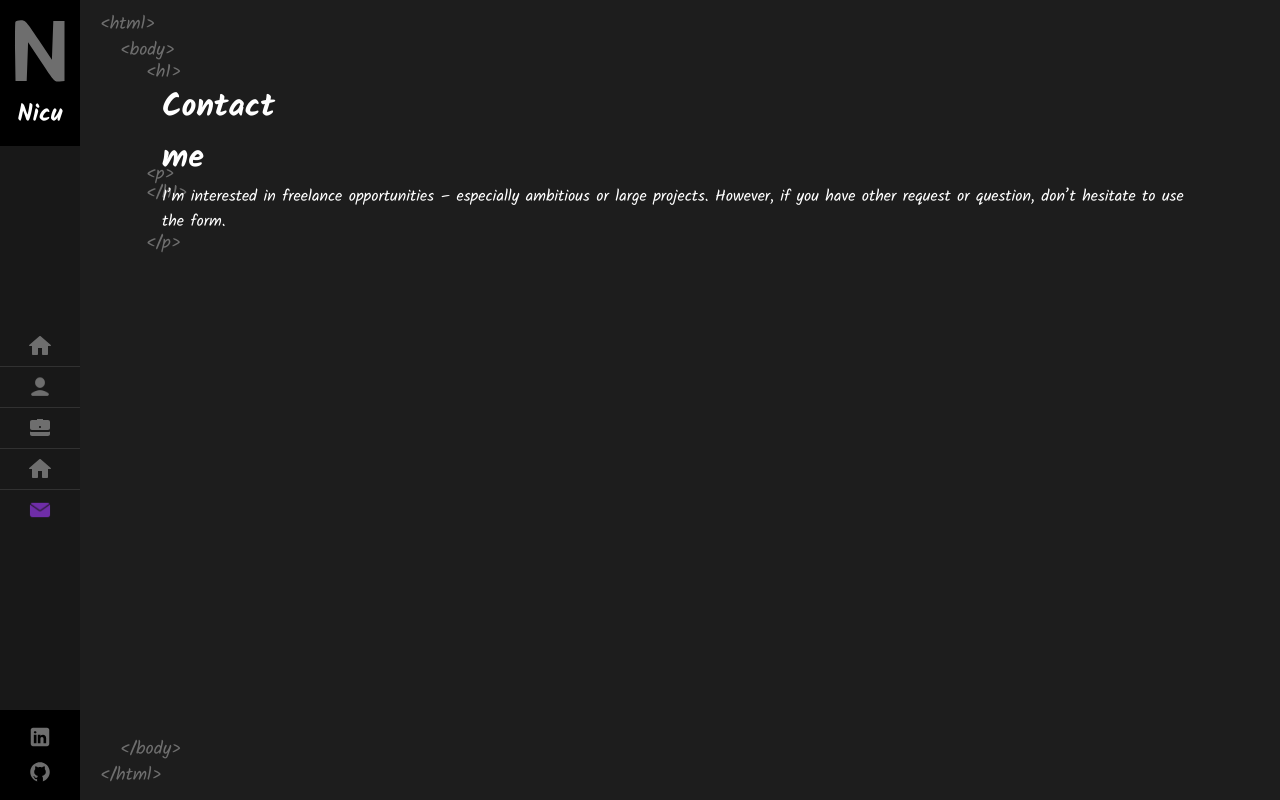
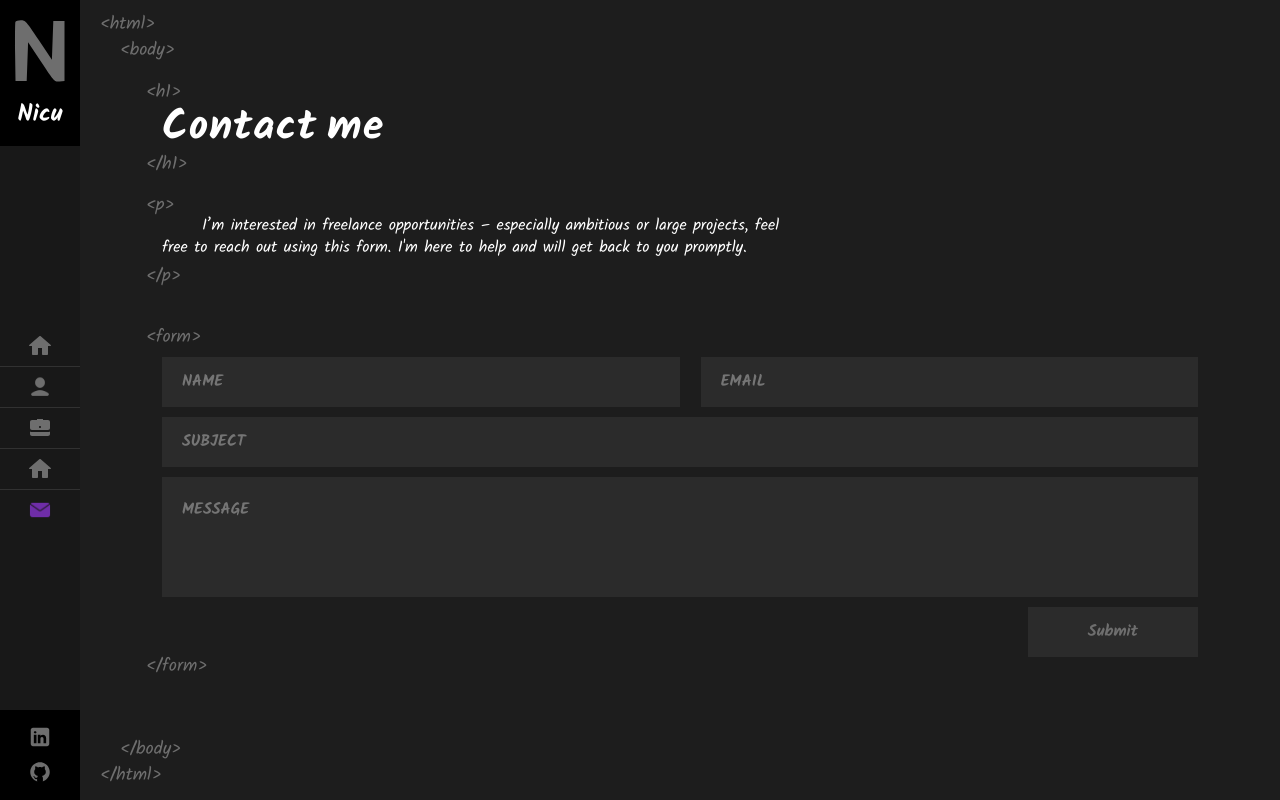
Before and after one commit to IoghiStudio/portfolio, a Next.js app: page /contact in a window 1280 px wide. Built offline with nearby package versions, Linux system fonts and the light colour scheme; a web font is replaced by a local one.

Commit message:
improvements

```diff
--- a/src/components/About/About.scss
+++ b/src/components/About/About.scss
@@ -41,7 +41,7 @@
       cursor: default;
 
       @include onTablet {
-        font-size: 48px;
+        font-size: 42px;
       }
     }
 
--- a/src/components/Contact/Contact.scss
+++ b/src/components/Contact/Contact.scss
@@ -42,7 +42,7 @@
       cursor: default;
 
       @include onTablet {
-        font-size: 48px;
+        font-size: 42px;
       }
     }
 
@@ -97,4 +97,98 @@
       }
     }
   }
+
+  &__form {
+    display: flex;
+    flex-direction: column;
+
+    &-wrapper {
+      margin-top: 80px;
+    }
+  }
+
+  &__inputs {
+    display: flex;
+    flex-direction: column;
+    margin-top: 10px;
+
+    @include onTabletSmall {
+      flex-direction: row;
+    }
+  }
+
+  &__input {
+    width: 100%;
+    height: 50px;
+    padding: 0 20px;
+    margin-bottom: 10px;
+    background-color: #2b2b2b;
+    border: 0;
+    font-family: $kalam;
+    color: #fff;
+    font-size: 16px;
+
+    @include onTabletSmall {
+      flex-direction: row;
+    }
+
+    &:hover {
+      border: 1px solid $purple;
+    }
+
+    &:focus {
+      outline: none;
+      border-bottom: 2px solid $purple;
+    }
+
+    &::placeholder {
+      text-transform: uppercase;
+      font-weight: 600;
+      font-size: 16px;
+      font-family: $kalam;
+    }
+
+    &--name {
+      @include onTabletSmall {
+        width: 50%;
+      }
+    }
+
+    &--email {
+      @include onTabletSmall {
+        width: 48%;
+        margin-left: 2%;
+      }
+    }
+
+    &--message {
+      height: 120px;
+      padding: 20px;
+      resize: none;
+    }
+  }
+
+  &__submit {
+    align-self: flex-end;
+    width: max-content;
+    height: 50px;
+    line-height: 50px;
+    padding: 0 30px;
+    background-color: #2b2b2b;
+    cursor: pointer;
+    transition: transform 200ms;
+    border: 0;
+    color: $gray;
+    font-weight: 600;
+    font-size: 16px;
+    font-family: $kalam;
+
+    @include onTablet {
+      padding: 0 60px;
+    }
+
+    &:hover {
+      transform: scale(1.05);
+    }
+  }
 }
--- a/src/components/Contact/Contact.tsx
+++ b/src/components/Contact/Contact.tsx
@@ -31,6 +31,12 @@ const wordsLines: WordsLine[] = [
 export const Contact = () => {
   const [timer, setTimer] = useState<number>(0);
   const [intervalId, setIntervalId] = useState<NodeJS.Timeout | null>(null);
+
+  //form details
+  const [name, setName] = useState<string>('');
+  const [email, setEmail] = useState<string>('');
+  const [subject, setSubject] = useState<string>('');
+  const [message, setMessage] = useState<string>('');
 
   const handleTimer = useCallback(() => {
     const id = setInterval(() => {
@@ -69,19 +75,19 @@ export const Contact = () => {
 
   return (
     <div className="contact">
-      <div className="about__content">
-        <h1 className='about__title'>
+      <div className="contact__content">
+        <h1 className='contact__title'>
           <TagWrapper tagType={TagType.H1}>
             {wordsLines.map((wordsLine) => {
               const { id, words } = wordsLine;
 
               return (
-                <div key={id} className='about__title-words'>
+                <div key={id} className='contact__title-words'>
                   {words.map(word => (
-                    <div key={word.id} className="about__title-word">
+                    <div key={word.id} className="contact__title-word">
                       {word.chars.map(ch => (
-                        <span key={ch.id} className={classNames('about__title-ch' , {
-                          'about__title-ch--active': timer === +ch.id,
+                        <span key={ch.id} className={classNames('contact__title-ch' , {
+                          'contact__title-ch--active': timer === +ch.id,
                         })}>
                           {ch.char}
                         </span>
@@ -95,12 +101,80 @@ export const Contact = () => {
         </h1>
 
         <TagWrapper tagType={TagType.P}>
-          <p className="about__text">
-            <span className="about__text-section">
+          <p className="contact__text">
+            {/* <span className="contact__text-section">
               I’m interested in freelance opportunities – especially ambitious or large projects. However, if you have other request or question, don’t hesitate to use the form.
+            </span> */}
+
+            <span className="contact__text-section">
+              I’m interested in freelance opportunities – especially ambitious or large projects, feel free to reach out using this form. I'm here to help and will get back to you promptly.
             </span>
           </p>
         </TagWrapper>
+
+        <div className="contact__form-wrapper">
+          <TagWrapper tagType={TagType.Form}>
+            <form
+              action="/"
+              className="contact__form"
+              onSubmit={(e) => {
+                e.preventDefault();
+
+                //send data
+              }}
+            >
+              <div className="contact__inputs">
+                <input
+                  className="contact__input contact__input--name"
+                  type='text'
+                  name='name'
+                  placeholder='Name'
+                  value={name}
+                  onChange={(e) => {
+                    setName(e.target.value);
+                  }}
+                />
+
+                <input
+                  className="contact__input contact__input--email"
+                  type='email'
+                  name='email'
+                  placeholder='Email'
+                  value={email}
+                  onChange={(e) => {
+                    setEmail(e.target.value);
+                  }}
+                />
+              </div>
+
+              <input
+                className="contact__input contact__input--subject"
+                type='text'
+                name='subject'
+                placeholder='subject'
+                value={subject}
+                onChange={(e) => {
+                  setSubject(e.target.value);
+                }}
+              />
+
+              <textarea
+                maxLength={3000}
+                className="contact__input contact__input--message"
+                name='message'
+                placeholder='message'
+                value={message}
+                onChange={(e) => {
+                  setMessage(e.target.value);
+                }}
+              />
+
+              <button className='contact__submit' type="submit">
+                Submit
+              </button>
+            </form>
+          </TagWrapper>
+        </div>
       </div>
     </div>
   )
--- a/src/components/TagWrapper/TagWrapper.scss
+++ b/src/components/TagWrapper/TagWrapper.scss
@@ -78,4 +78,14 @@
       content: "</section>";
     }
   }
+
+  &--form {
+    &::before {
+      content: "<form>";
+    }
+
+    &::after {
+      content: "</form>";
+    }
+  }
 }
--- a/src/components/TagWrapper/TagWrapper.tsx
+++ b/src/components/TagWrapper/TagWrapper.tsx
@@ -8,6 +8,7 @@ export enum TagType {
   Body,
   Html,
   Section,
+  Form,
 };
 
 type Props = {
@@ -27,7 +28,8 @@ export const TagWrapper: React.FC<Props> = ({
         "tag-wrapper--p": tagType === TagType.P,
         "tag-wrapper--body": tagType === TagType.Body,
         "tag-wrapper--html": tagType === TagType.Html,
-        "tag-wrapper--section": tagType == TagType.Section
+        "tag-wrapper--section": tagType == TagType.Section,
+        "tag-wrapper--form": tagType == TagType.Form
       }
     )}>
       {children}
```
Also changed, not shown: src/components/Home/Home.scss (+19 -0 lines), src/components/Home/Home.tsx (+8 -0 lines).
